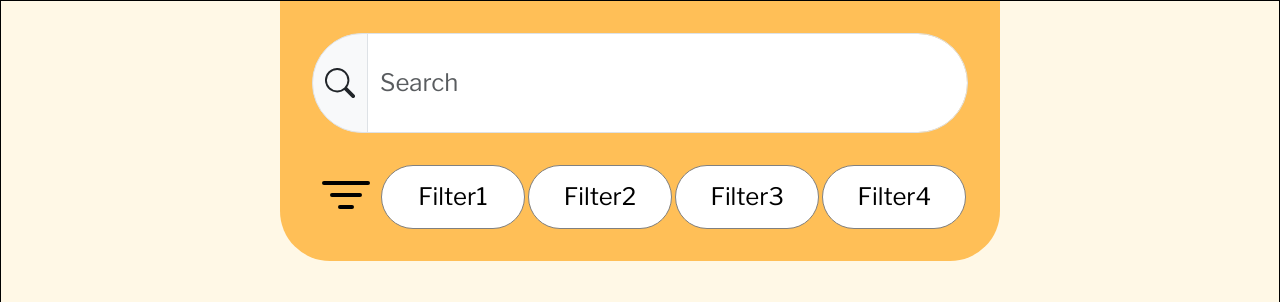
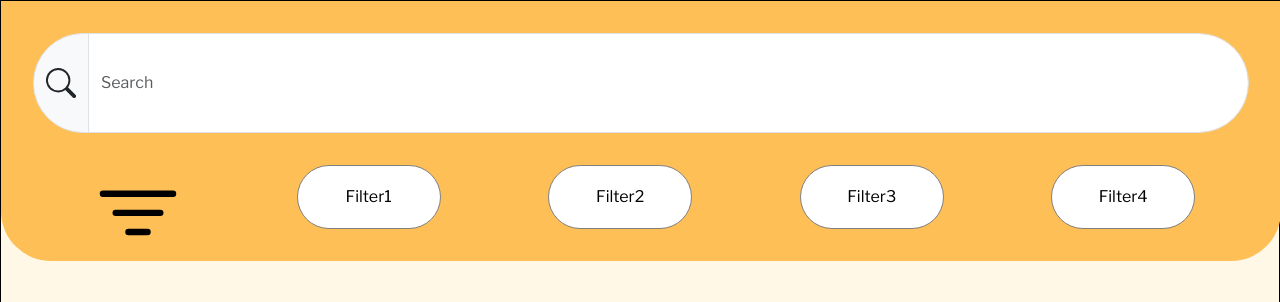
Before and after one commit to yuezhang27/1800_202330_DTC14, a plain HTML site: page index.html in a window 1280 px wide. Shown: the top 302 px of the page. Drawn offline with nearby package versions, Linux system fonts and the light colour scheme.

Commit message:
fix zoom in bug

```diff
--- a/styles/style.css
+++ b/styles/style.css
@@ -45,7 +45,7 @@ h1, h2, h3{
 body, tbody, tbody>* {
     /* height: 100vh!important; */
     /* confused about this code */
-    width: 90vh!important;
+    width: 100vw!important;
     margin: auto!important;
     background-color: #FFF8E6 !important;
 
@@ -68,7 +68,7 @@ main {
     margin-right: auto;
 }
 .filtericon {
-    height: 8vh;
+    height: 8vw;
 }
 
 .filtergroup {
@@ -166,10 +166,6 @@ h2 {
 
 h4 {
     font-size: 2em!important;
-}
-
-input {
-    font-size: 1.5em!important;
 }
 
 .welcome1{
```
